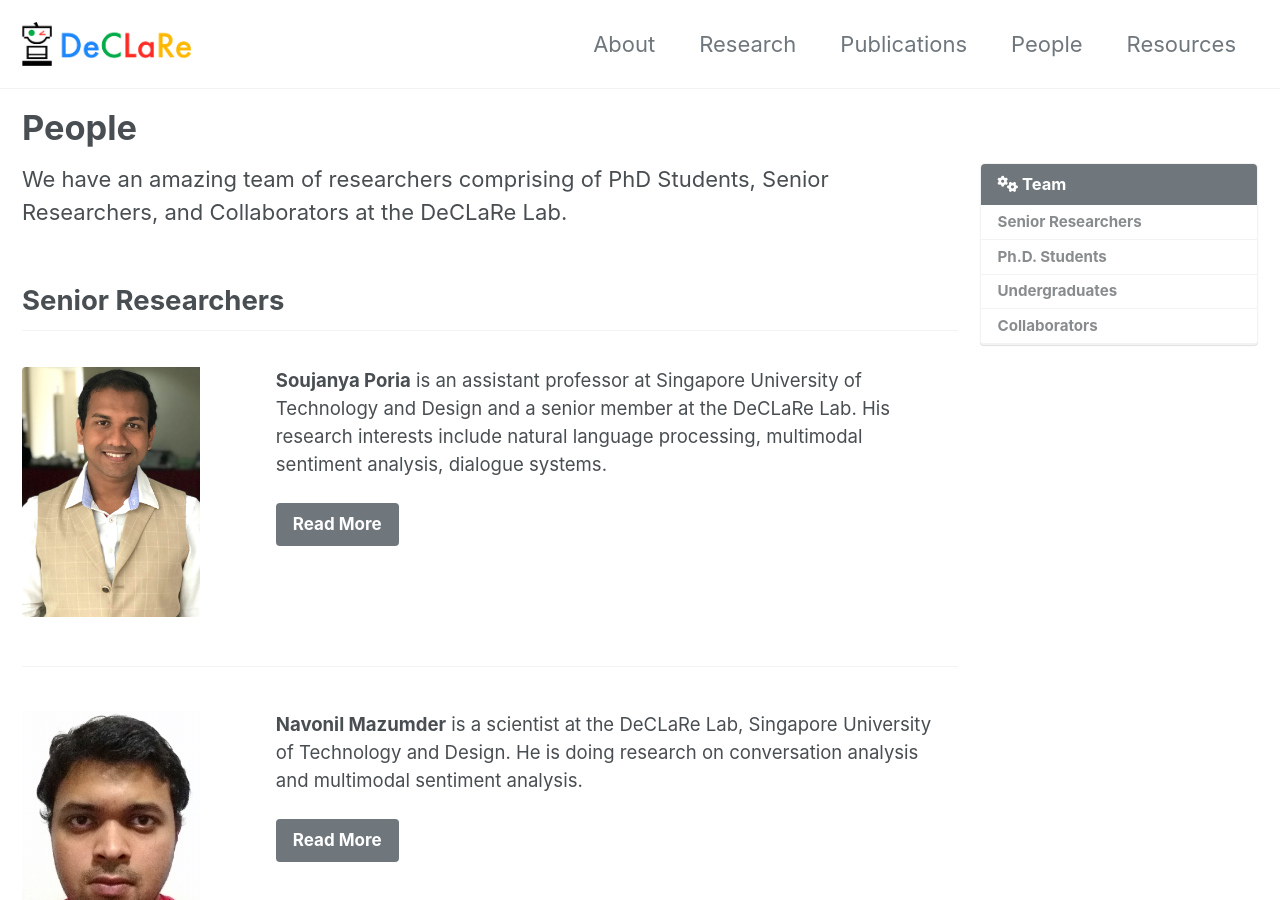
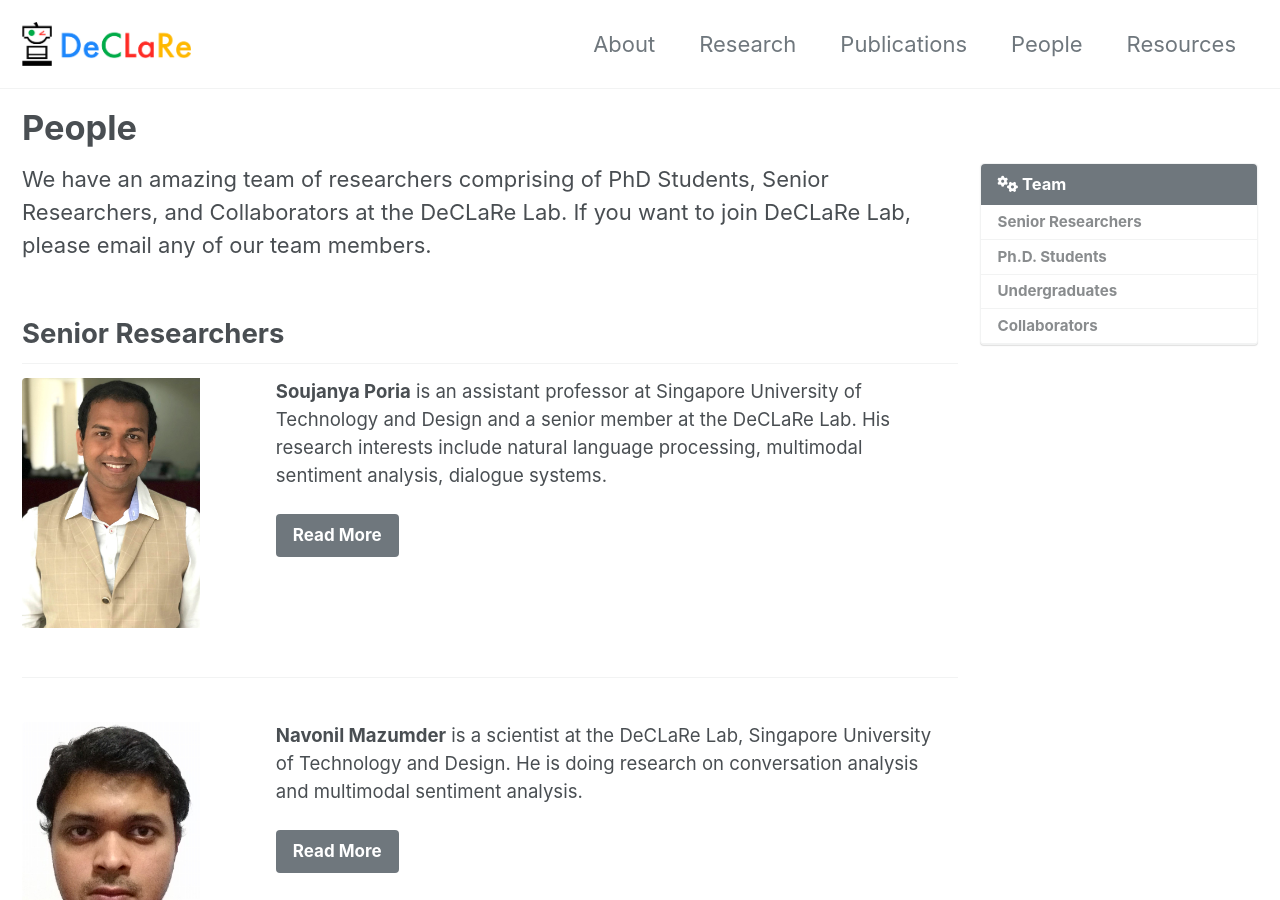
Before and after one commit to declare-lab/declare-lab.github.io, a Jekyll site: the page built from _pages/people.md, in a window 1280 px wide and 900 px high. Built offline with Jekyll 4.4.1, drawn with Linux system fonts in a browser that asks for light colours; cached includes are drawn as plain includes; nearby versions of some CDN libraries.

Commit message:
Update people.md

```diff
--- a/_pages/people.md
+++ b/_pages/people.md
@@ -169,7 +169,7 @@ rajiv:
 
 ---
 
-We have an amazing team of researchers comprising of PhD Students, Senior Researchers, and Collaborators at the DeCLaRe Lab.
+We have an amazing team of researchers comprising of PhD Students, Senior Researchers, and Collaborators at the DeCLaRe Lab. If you want to join DeCLaRe Lab, please email any of our team members.
 
 
 
```
